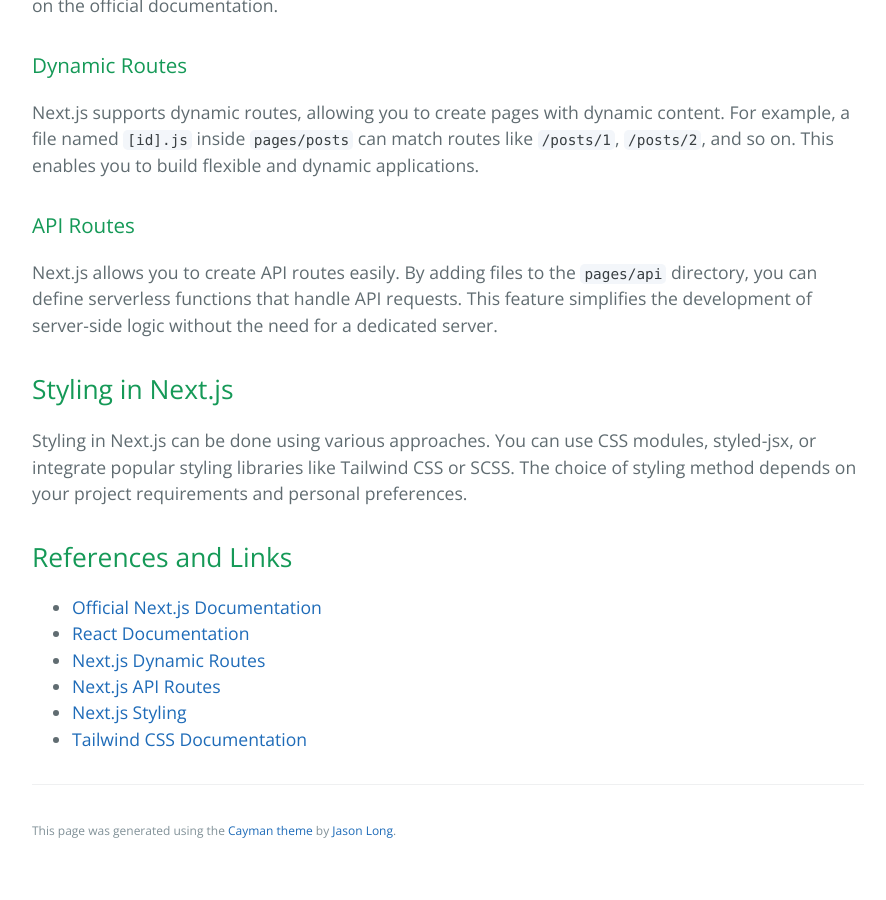
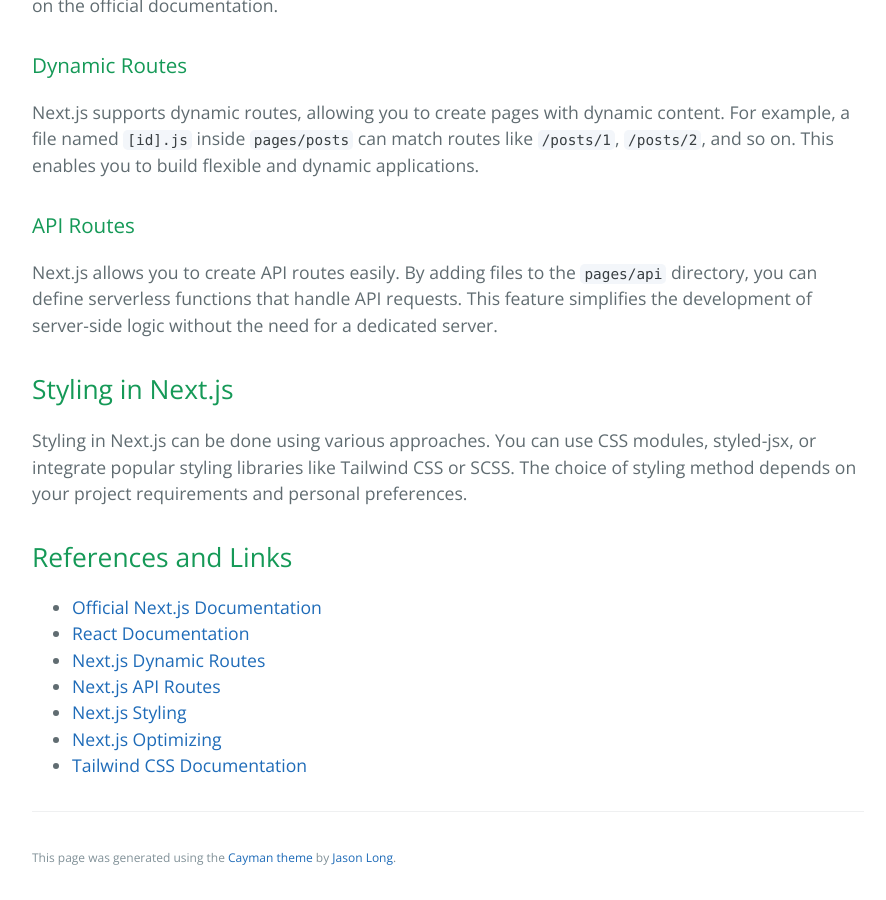
Before and after one commit to learning-software-engineering/learning-software-engineering.github.io, a Jekyll site: the page built from Topics/Tech_Stacks/NextJS.md, in a window 1280 px wide and 900 px high, scrolled down 2702 px. Shown: the whole window, without its empty margins (192-1078 px from the left). Built offline with Jekyll 4.4.1, drawn with Linux system fonts in a browser that asks for light colours; our own code applies the rules of GitHub Pages for plain Markdown files; before the commit the page ends 3575 px from its top, so only the background shows below that.

Commit message:
updated links

```diff
--- a/Topics/Tech_Stacks/NextJS.md
+++ b/Topics/Tech_Stacks/NextJS.md
@@ -56,8 +56,9 @@
 
 ## References and Links
 - [Official Next.js Documentation](https://nextjs.org/docs/getting-started)
-- [React Documentation](https://reactjs.org/docs/getting-started.html)
+- [React Documentation](https://react.dev/)
 - [Next.js Dynamic Routes](https://nextjs.org/docs/routing/dynamic-routes)
 - [Next.js API Routes](https://nextjs.org/docs/api-routes/introduction)
 - [Next.js Styling](https://nextjs.org/docs/basic-features/built-in-css-support)
+- [Next.js Optimizing](https://nextjs.org/docs/pages/building-your-application/optimizing)
 - [Tailwind CSS Documentation](https://tailwindcss.com/docs)
```
